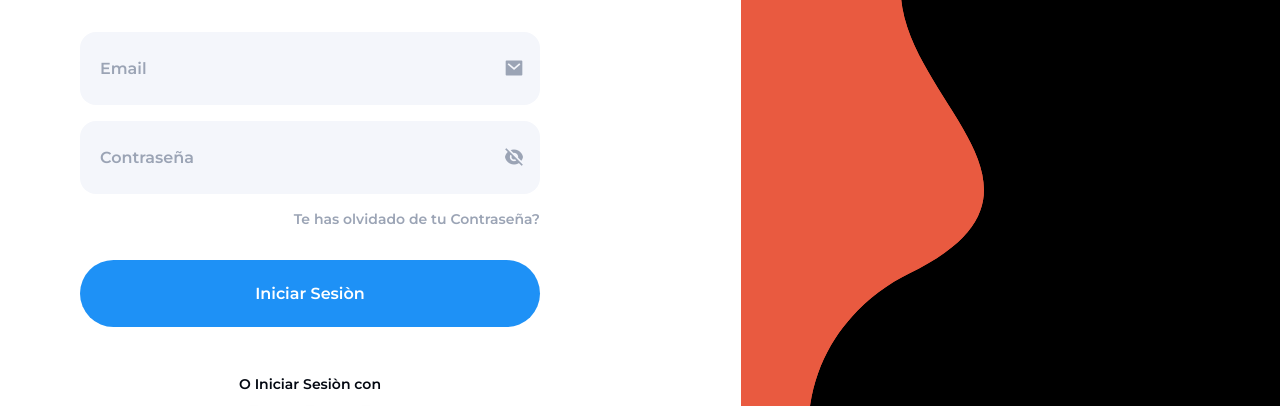
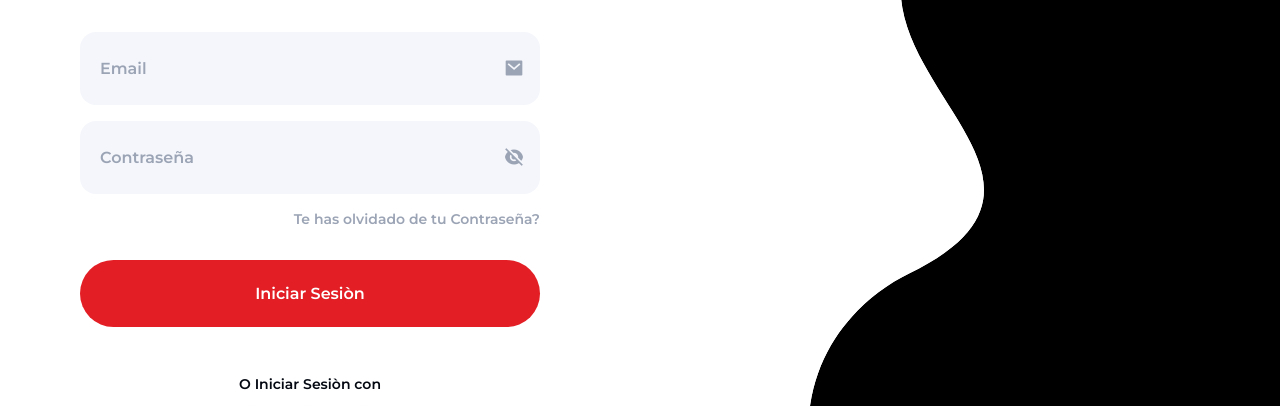
Before and after one commit to pasantes1/proyecto, a plain HTML site: page Proyecto-asistente/login/index.html in a window 1280 px wide. Shown: the part 192-598 px from the top of the page. Drawn offline with nearby package versions, Linux system fonts and the light colour scheme.

Commit message:
Update style.css

```diff
--- a/Proyecto-asistente/login/css/style.css
+++ b/Proyecto-asistente/login/css/style.css
@@ -5,8 +5,8 @@
 :root {
   /*========== Colors ==========*/
   /*Color mode HSL(hue, saturation, lightness)*/
-  --first-color: hsl(208, 92%, 54%);
-  --first-color-alt: hsl(208, 88%, 50%);
+  --first-color:  #E31E24;
+  --first-color-alt:  #E9967A;
   --title-color: hsl(220, 68%, 4%);
   --white-color: hsl(0, 0%, 100%);
   --text-color: hsl(220, 15%, 66%);
@@ -99,14 +99,13 @@ img {
 
 .login__blob {
   display: none;
-  background-color: rgb(233, 90, 64);
 
 }
 
 
 .login__img{
   margin-left: 10px;
-
+  height: 100%;
 
 }
 
```
